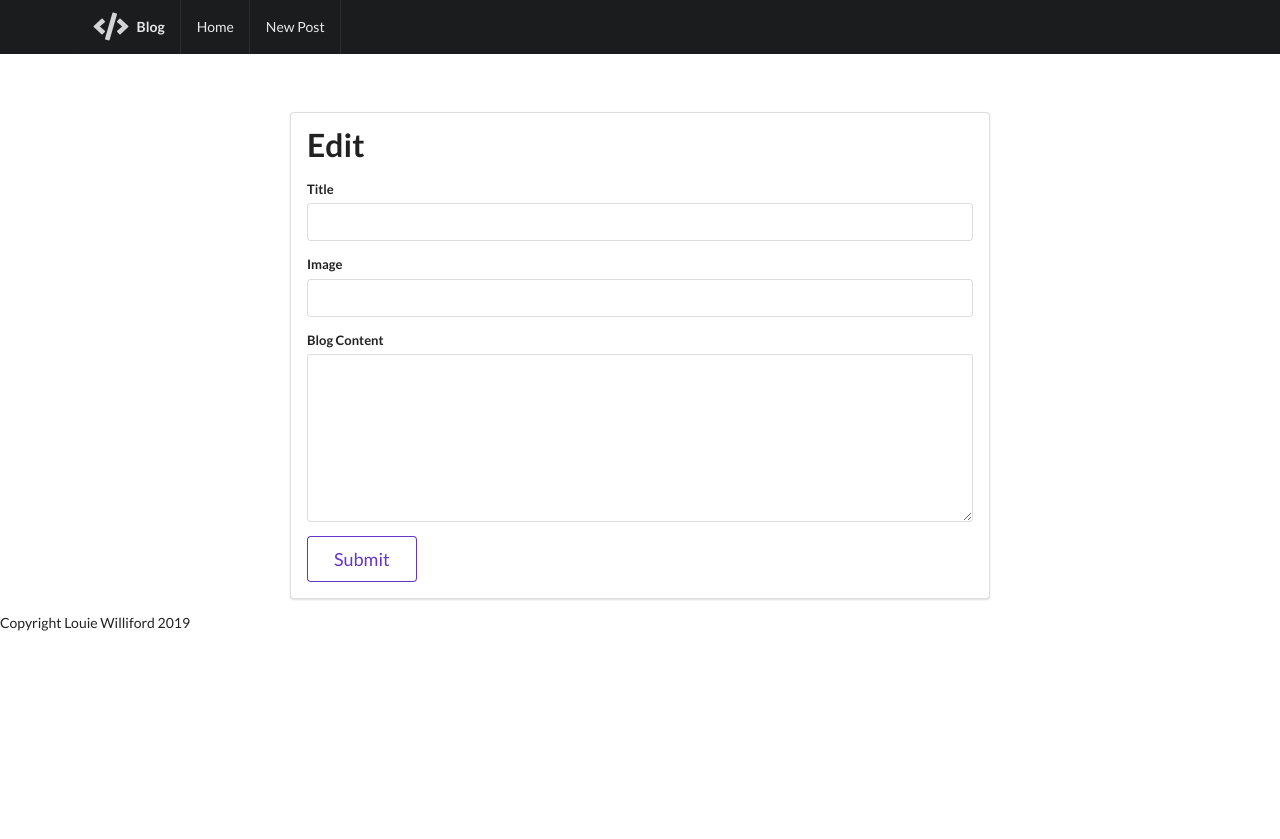
After one commit to dustyfingers/webdev-bootcamp, a Node server app: template restful-routing/blog-app/views/edit.ejs in a window 1280 px wide. The commit adds this page. Shown: the top 839 px of the page. Run offline with Node 20, Linux system fonts and the light colour scheme; the template is opened without the code that fills it, so the values that code supplies are empty; some libraries are stand-ins or nearby versions.

Commit message:
learned about adding more crud functionalities to applications and additional ui tweaks

```diff
--- a/restful-routing/blog-app/app.js
+++ b/restful-routing/blog-app/app.js
@@ -1,4 +1,5 @@
 var express = require('express'),
+    methodOverride = require('method-override'),
     app = express(),
     port = 5665,
     bodyParser = require('body-parser'),
@@ -10,6 +11,7 @@ mongoose.connect('mongodb://localhost/blog-app', {useNewUrlParser: true});
 app.set('view engine', 'ejs');
 app.use(express.static('public'));
 app.use(bodyParser.urlencoded({ extended: true}));
+app.use(methodOverride('_method'));
 
 
 // MONGOOSE MODEL CONFIG
@@ -50,7 +52,7 @@ app.get('/blogs', (req, res) => {
 // NEW ROUTE
 app.get('/blogs/new', (req, res) => {
   res.render('new');
-})
+});
 
 // CREATE ROUTE
 app.post('/blogs', (req, res) => {
@@ -76,6 +78,40 @@ app.get('/blogs/:id', (req, res) => {
   });
 });
 
+// EDIT ROUTE
+app.get('/blogs/:id/edit', (req, res) => {
+  Blog.findById(req.params.id, (err, foundBlog) => {
+    if (err) {
+      res.redirect('/blogs');
+    } else {
+      res.render('edit', {blog: foundBlog});
+    }
+  });
+});
+
+// UPDATE ROUTE
+app.put('/blogs/:id', (req, res) => {
+  Blog.findByIdAndUpdate(req.params.id, req.body.blog, (err, updatedBlog) => {
+    if (err) {
+      res.redirect('/blogs');
+    } else {
+      res.redirect('/blogs/' + req.params.id);
+    }
+  });
+});
+
+// DELETE ROUTE
+app.delete('/blogs/:id', (req, res) => {
+  Blog.findByIdAndRemove(req.params.id, (err) => {
+    if(err) {
+      res.redirect('/blogs');
+    } else {
+      res.redirect('/blogs');
+    }
+  })
+});
+
+// setup app to listen on a certain port
 app.listen(port, () => {
   console.log('Server is running on port ' + port);
 });
--- a/restful-routing/blog-app/package.json
+++ b/restful-routing/blog-app/package.json
@@ -12,6 +12,7 @@
     "body-parser": "^1.18.3",
     "ejs": "^2.6.1",
     "express": "^4.16.4",
+    "method-override": "^3.0.0",
     "mongoose": "^5.5.0"
   }
 }
--- a/restful-routing/blog-app/public/stylesheets/app.css
+++ b/restful-routing/blog-app/public/stylesheets/app.css
@@ -5,3 +5,7 @@ i.icon {
 .container.main {
   margin-top: 7em;;
 }
+
+#delete {
+  display: inline;
+}
--- /dev/null
+++ b/restful-routing/blog-app/views/edit.ejs
@@ -0,0 +1,24 @@
+<% include partials/header %>
+
+<div class="ui main text container segment">
+  <div class="ui huge header">Edit <%= blog.title %></div>
+  <form class="ui form" action="/blogs/<%= blog._id %>?_method=PUT" method="post">
+    <div class="field">
+      <label>Title</label>
+      <input type="text" name="blog[title]" value="<%= blog.title %>">
+    </div>
+    <div class="field">
+      <label>Image</label>
+      <input type="text" name="blog[image]" value="<%= blog.image %>">
+    </div>
+    <div class="field">
+      <label>Blog Content</label>
+      <textarea name="blog[body]" rows="8" cols="80"><%= blog.body %></textarea>
+    </div>
+    <div class="field">
+      <input class="ui violet basic button big" type="submit">
+    </div>
+  </form>
+</div>
+
+<% include partials/footer %>
--- a/restful-routing/blog-app/views/show.ejs
+++ b/restful-routing/blog-app/views/show.ejs
@@ -12,6 +12,10 @@
         <!-- the percent dash here lets the input be RUN AS HTML! cool stuff... -->
         <p><%- blog.body %></p>
       </div>
+      <a class="ui orange basic button" href="/blogs/<%= blog._id %>/edit">Edit</a>
+      <form id="delete" action="/blogs/<%= blog._id %>?_method=DELETE" method="post">
+        <button class="ui basic red button">Delete</button>
+      </form>
     </div>
   </div>
 
```
Also changed, not shown: 1 other file.
